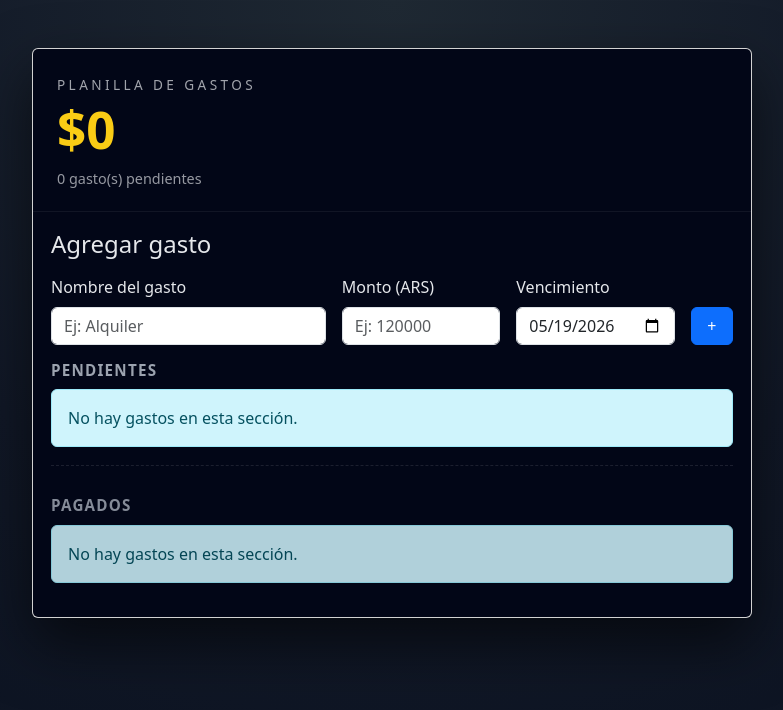
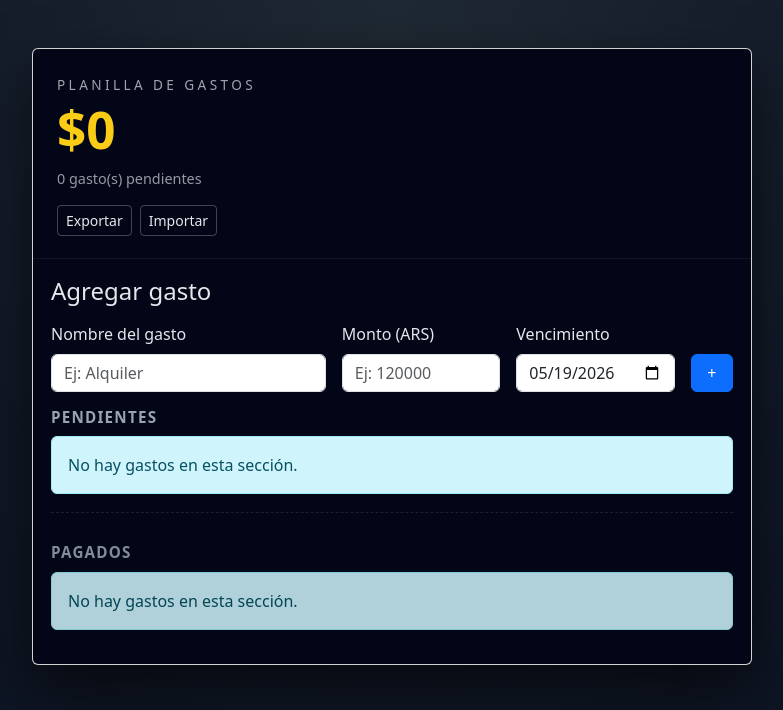
Before and after one commit to basiliomartinez/planilla-gastos, a React (Vite) app: page / in a window 1280 px wide. Shown: the top 710 px of the page, without its empty margins (248-1031 px from the left). Built offline with nearby package versions, Linux system fonts and the light colour scheme.

Commit message:
Exportar e Imprtar datos

```diff
--- a/src/App.jsx
+++ b/src/App.jsx
@@ -8,30 +8,26 @@ const App = () => {
   // ===== LocalStorage =====
   const pendientesLS =
     JSON.parse(localStorage.getItem("GastosPendientes")) || [];
-  const pagadosLS =
-    JSON.parse(localStorage.getItem("GastosPagados")) || [];
+  const pagadosLS = JSON.parse(localStorage.getItem("GastosPagados")) || [];
 
   const [gastosPendientes, setGastosPendientes] = useState(pendientesLS);
   const [gastosPagados, setGastosPagados] = useState(pagadosLS);
 
   useEffect(() => {
-    localStorage.setItem(
-      "GastosPendientes",
-      JSON.stringify(gastosPendientes)
-    );
+    localStorage.setItem("GastosPendientes", JSON.stringify(gastosPendientes));
   }, [gastosPendientes]);
 
   useEffect(() => {
     localStorage.setItem("GastosPagados", JSON.stringify(gastosPagados));
   }, [gastosPagados]);
 
-  // ===== TOTAL PENDIENTE (único dato clave) =====
+  // ===== TOTAL PENDIENTE =====
   const totalPendiente = gastosPendientes.reduce(
     (acc, gasto) => acc + gasto.monto,
     0
   );
 
-  // ===== AGREGAR GASTO (con validación duplicados) =====
+  // ===== AGREGAR GASTO (validación duplicados) =====
   const agregarGasto = (nuevoGasto) => {
     const existePendiente = gastosPendientes.some(
       (g) => g.nombre.toLowerCase() === nuevoGasto.nombre.toLowerCase()
@@ -83,6 +79,72 @@ const App = () => {
     setGastosPagados(gastosPagados.filter((g) => g.id !== id));
   };
 
+  // ===== EXPORTAR / IMPORTAR (pendientes + pagados) =====
+  const exportarDatos = () => {
+    const data = {
+      version: 1,
+      exportedAt: new Date().toISOString(),
+      pendientes: gastosPendientes,
+      pagados: gastosPagados,
+    };
+
+    const blob = new Blob([JSON.stringify(data, null, 2)], {
+      type: "application/json",
+    });
+
+    const url = URL.createObjectURL(blob);
+    const a = document.createElement("a");
+    a.href = url;
+
+    const fecha = new Date().toISOString().slice(0, 10);
+    a.download = `planilla-gastos_${fecha}.json`;
+
+    document.body.appendChild(a);
+    a.click();
+    a.remove();
+    URL.revokeObjectURL(url);
+  };
+
+  const importarDatos = (event) => {
+    const file = event.target.files?.[0];
+    if (!file) return;
+
+    const reader = new FileReader();
+
+    reader.onload = (e) => {
+      try {
+        const parsed = JSON.parse(e.target.result);
+
+        const pendientes = Array.isArray(parsed.pendientes)
+          ? parsed.pendientes
+          : null;
+        const pagados = Array.isArray(parsed.pagados) ? parsed.pagados : null;
+
+        if (!pendientes || !pagados) {
+          alert("El archivo no tiene el formato correcto (pendientes/pagados).");
+          return;
+        }
+
+        const confirmar = window.confirm(
+          "Esto reemplazará tus datos actuales. ¿Querés continuar?"
+        );
+        if (!confirmar) return;
+
+        setGastosPendientes(pendientes);
+        setGastosPagados(pagados);
+
+        alert("Datos importados correctamente ✅");
+      } catch (error) {
+        alert("No se pudo leer el archivo. Asegurate de subir un JSON válido.");
+      } finally {
+        // permite volver a importar el mismo archivo
+        event.target.value = "";
+      }
+    };
+
+    reader.readAsText(file);
+  };
+
   return (
     <div className="gastos-bg py-5">
       <Container>
@@ -90,7 +152,7 @@ const App = () => {
           <div className="card calc-card">
             {/* ===== DISPLAY SUPERIOR (calculadora) ===== */}
             <div className="calc-display">
-              <p className="calc-title">Planilla de Gastos</p>
+              <p className="calc-title">Planilla de gastos</p>
 
               <p className="calc-amount">
                 ${totalPendiente.toLocaleString("es-AR")}
@@ -98,6 +160,29 @@ const App = () => {
 
               <div className="calc-sub">
                 {gastosPendientes.length} gasto(s) pendientes
+              </div>
+
+              {/* Exportar / Importar */}
+              <div className="d-flex gap-2 mt-3 flex-wrap">
+                <button
+                  className="btn btn-outline-light btn-sm"
+                  onClick={exportarDatos}
+                >
+                  Exportar
+                </button>
+
+                <label
+                  className="btn btn-outline-light btn-sm mb-0"
+                  style={{ cursor: "pointer" }}
+                >
+                  Importar
+                  <input
+                    type="file"
+                    accept="application/json"
+                    onChange={importarDatos}
+                    style={{ display: "none" }}
+                  />
+                </label>
               </div>
             </div>
 
--- a/src/styles/gastos.css
+++ b/src/styles/gastos.css
@@ -149,3 +149,11 @@
   color: #c3c5c9 !important; /* gris claro visible */
   opacity: 0.9;
 }
+.calc-display .btn-outline-light {
+  border-color: rgba(255, 255, 255, 0.25);
+  color: rgba(255, 255, 255, 0.9);
+}
+
+.calc-display .btn-outline-light:hover {
+  border-color: rgba(255, 255, 255, 0.45);
+}
```
